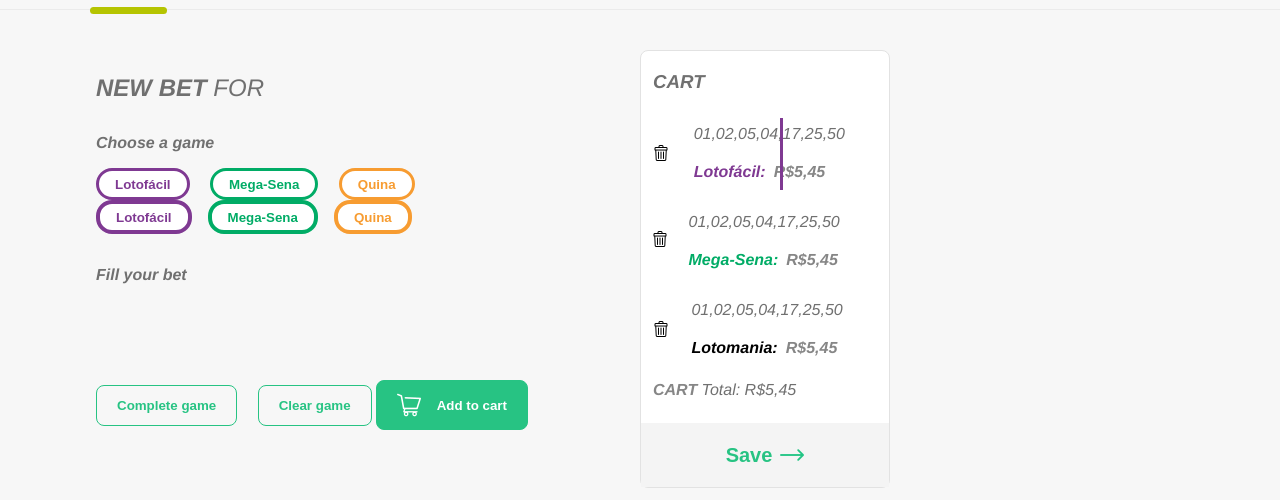
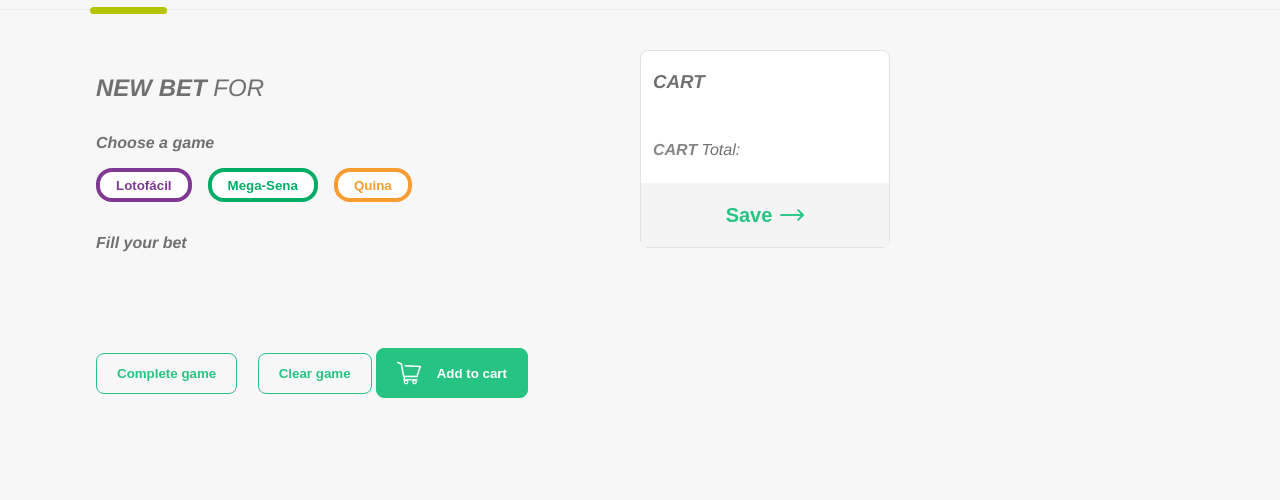
Before and after one commit to martinsgabriel1956/prova_jsninja, a plain HTML site: page index.html in a window 1280 px wide. Shown: the part 52-552 px from the top of the page. Drawn offline with Linux system fonts and the light colour scheme.

Commit message:
fix: removing static content

```diff
--- a/index.html
+++ b/index.html
@@ -32,11 +32,7 @@
       <span ><strong>New Bet</strong> for <span class="game-title"></span></span>
       <p>Choose a game</p>
 
-      <div class="choose-game">
-        <button id="loto">Lotofácil</button>
-        <button id="mega">Mega-Sena</button>
-        <button id="quina">Quina</button>
-      </div>
+      <div class="choose-game"></div>
 
       <p>Fill your bet</p>
 
@@ -65,55 +61,11 @@
       <div class="card-cart">
         <h3>cart</h3>
 
-        <div class="game-numbers">
-          <img src="./assets/trash.png" alt="Excluir jogo">
-          <span id="pipe"></span>
-         <div class="numbers-choosed">
-            <p class="cart-numbers">
-              01,02,05,04,17,25,50
-            </p>
-             <div class="game-price">
-               <p id="loto-price">Lotofácil:</p>
-               <p id="game-price">
-                 R$5,45
-               </p>
-             </div>
-          </div>
-        </div>
-        <div class="game-numbers">
-          <p><img src="./assets/trash.png" alt="Excluir jogo"></p>
-          <span id="pipe"></span>
-         <div class="numbers-choosed">
-            <p class="cart-numbers">
-              01,02,05,04,17,25,50
-            </p>
-
-             <div class="game-price">
-               <p id="mega-price">Mega-Sena:</p>
-               <p id="game-price">
-                 R$5,45
-               </p>
-             </div>
-          </div>
+        <div class="cart-container">
+          <div class="game-numbers"></div>
         </div>
 
-        <div class="game-numbers">
-          <img src="./assets/trash.png" alt="Excluir jogo">
-          <span id="pipe"></span>
-         <div class="numbers-choosed">
-            <p class="cart-numbers">
-              01,02,05,04,17,25,50
-            </p>
-             <div class="game-price">
-               <p id="mania-price">Lotomania:</p>
-               <p id="game-price">
-                 R$5,45
-               </p>
-             </div>
-          </div>
-        </div>
-
-        <span id="value-cart"><strong>Cart</strong> Total: <span class="total-value">R$5,45</span></span>
+        <span id="value-cart"><strong>Cart</strong> Total: <span class="total-value"></span></span>
 
         <div class="btn-cart">
           <button class="save-btn">
```
